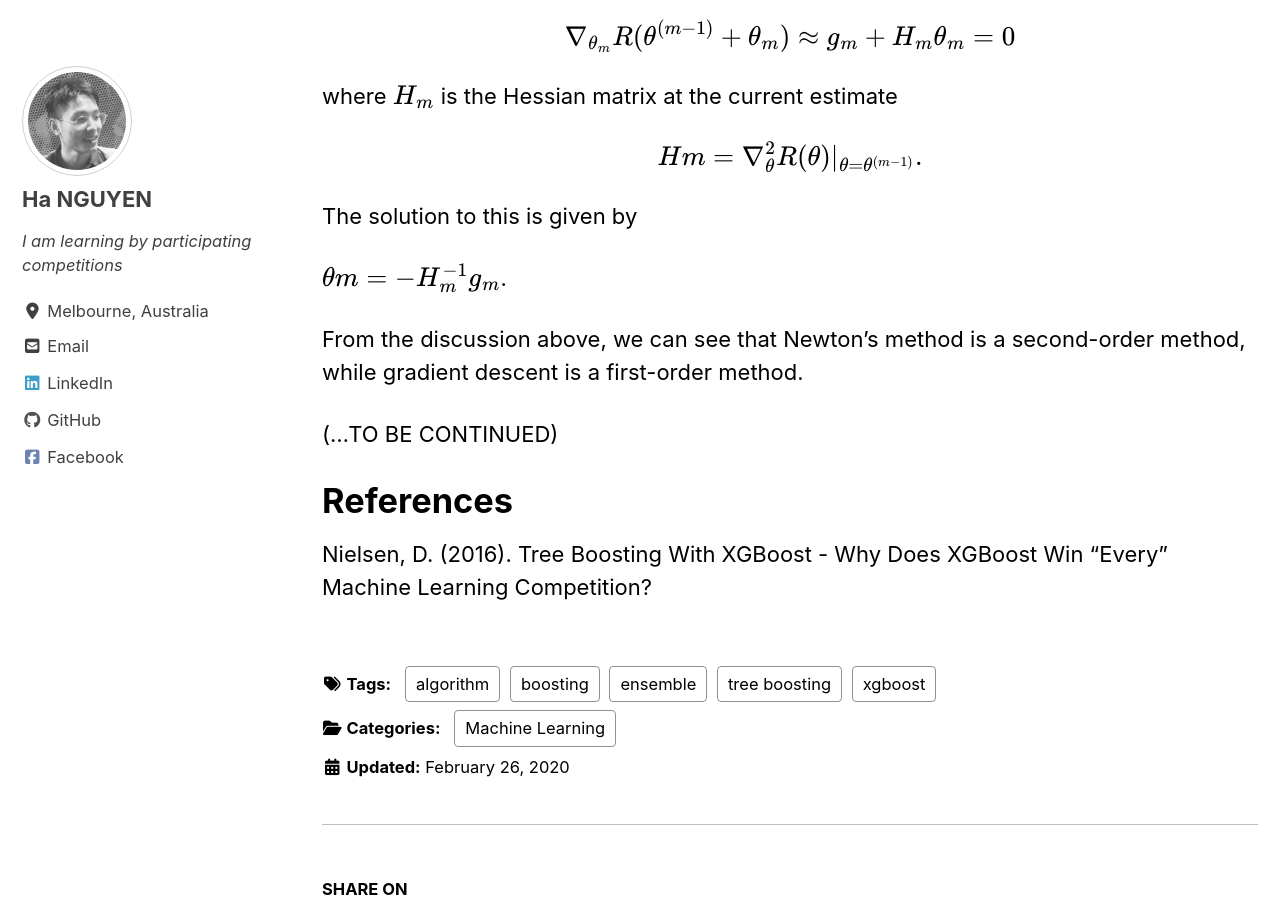
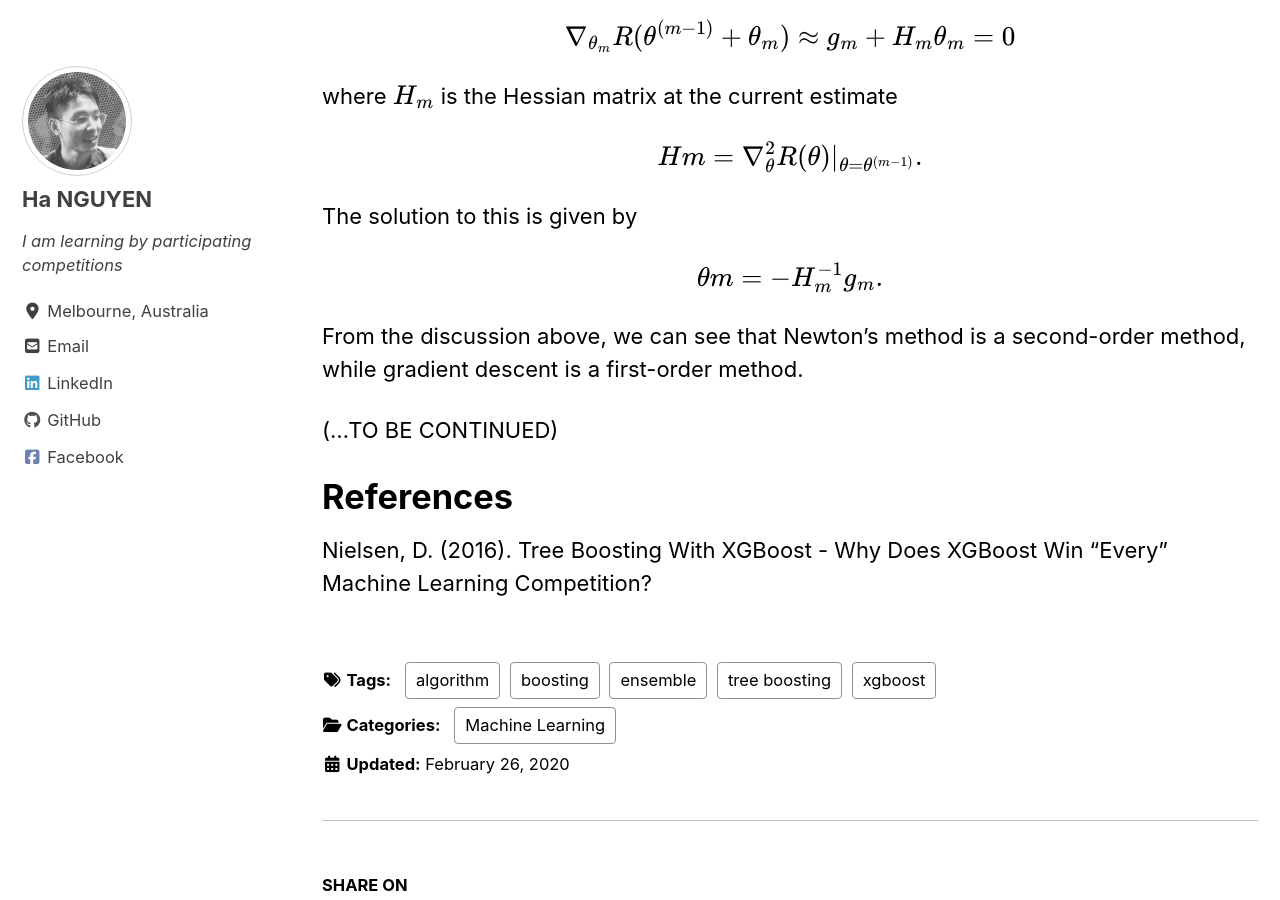
Before and after one commit to datasciblog/datasciblog.github.io, a Jekyll site: the page built from _posts/2020-02-26-tree-boosting-03.md, in a window 1280 px wide and 900 px high, scrolled down 8060 px. Built offline with Jekyll 4.4.1, drawn with Linux system fonts in a browser that asks for light colours; cached includes are drawn as plain includes; nearby versions of some CDN libraries; formulas are drawn with MathJax 3.

```diff
--- a/_posts/2020-02-26-tree-boosting-03.md
+++ b/_posts/2020-02-26-tree-boosting-03.md
@@ -196,11 +196,9 @@ $$Hm = \nabla_{\theta}^2 R(\theta)|_{\theta=\theta^{(m−1)}}.$$
 
 The solution to this is given by
 
-$$θm = −H_m^{−1} g_m$$.
+$$θm = −H_m^{−1} g_m.$$
 
-From the discussion
-above, we can see that Newton’s method is a second-order method, while gradient
-descent is a first-order method.
+From the discussion above, we can see that Newton’s method is a second-order method, while gradient descent is a first-order method.
 
 (...TO BE CONTINUED)
 
```
